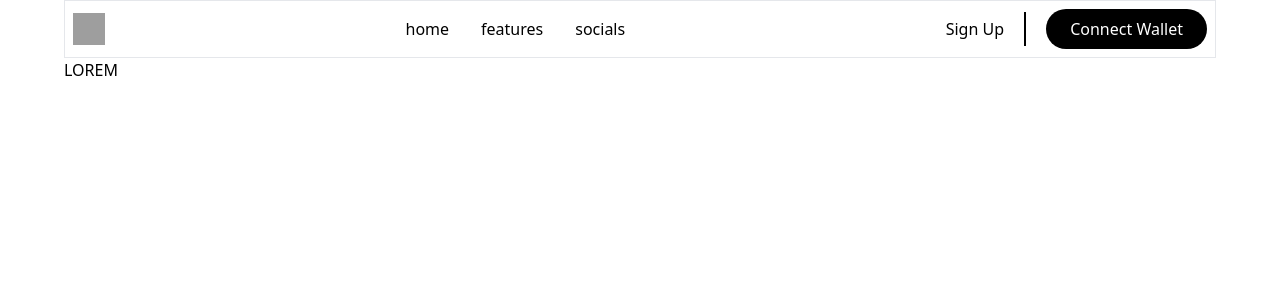
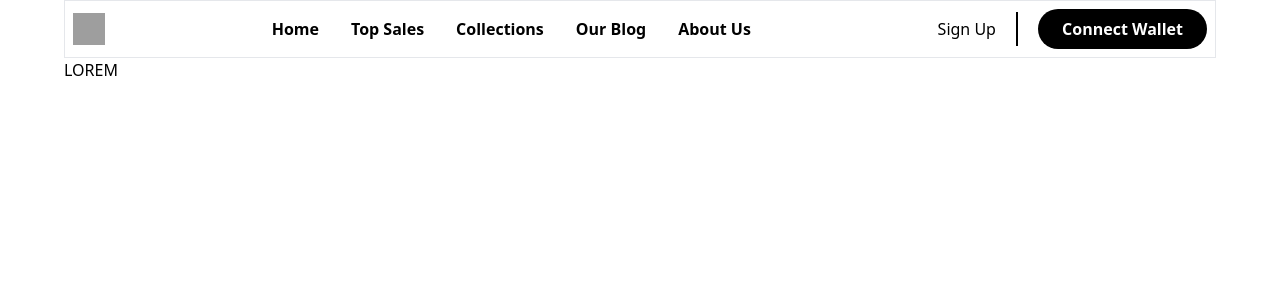
Before and after one commit to heyolaniran/figma-to-code-ed2-week1, a Next.js app: page / in a window 1280 px wide. Shown: the top 300 px of the page. Built offline with nearby package versions, Linux system fonts and the light colour scheme; grey boxes are pictures that could not be loaded.

Commit message:
fix: navs formats & links uptimise

```diff
--- a/src/app/layout.tsx
+++ b/src/app/layout.tsx
@@ -17,13 +17,9 @@ export default function RootLayout({
 }>) {
   return (
     <html lang="en">
-
       <body className="container px-16">
         <NavBar />
-        <main className="relative overflow-hidden">
-           {children}
-        </main>
-
+        <main className="relative overflow-hidden">{children}</main>
       </body>
     </html>
   );
--- a/src/components/NavBar.tsx
+++ b/src/components/NavBar.tsx
@@ -1,29 +1,37 @@
-
-import Image from "next/image"
-import Link from "next/link"
-export default function NavBar(){
-
+import { links } from "@/constants";
+import Image from "next/image";
+import Link from "next/link";
+export default function NavBar() {
   return (
-        <nav className="flex items-center justify-between border border-spacing-2 px-2 border-gray-200">
-            <Image src={'/logo.svg'} alt="logo" width={32} height={32} className="w-8 h-8 " />
+    <nav className="flex font-semibold items-center justify-between border border-spacing-2 px-2 border-gray-200">
+      <Image
+        src={"/logo.svg"}
+        alt="logo"
+        width={32}
+        height={32}
+        className="w-8 h-8 "
+      />
 
       <div className="inline-flex p-4">
-                {['home', 'features', 'socials'].map((link) => (
-                <div key={link} className="px-4">
-                    {link}
-                </div>
+        {links.map((link) => (
+          <Link href={link.link} key={link.id} className="px-4">
+            {link.name}
+          </Link>
         ))}
       </div>
 
       <div className="">
-                <Link href={'/'} className=" border-r-2 px-[20px] mr-4 py-1.5 items-center border-black border-spacing-4 font-normal text-base">
+        <Link
+          href={"/"}
+          className=" border-r-2 px-[20px] mr-4 py-1.5 items-center border-black border-spacing-4 font-normal text-base"
+        >
           Sign Up
-                </Link> {" "}
-
-
-                <button className=" bg-black rounded-[42px] px-6 py-2 text-center text-white"> Connect Wallet  </button>
+        </Link>{" "}
+        <button className=" bg-black rounded-[42px] px-6 py-2 text-center text-white">
+          {" "}
+          Connect Wallet{" "}
+        </button>
       </div>
-
     </nav>
-    )
+  );
 }
--- /dev/null
+++ b/src/constants/index.ts
@@ -0,0 +1,29 @@
+import { LinksType } from "@/types";
+
+export const links: LinksType[] = [
+  {
+    id: 1,
+    name: "Home",
+    link: "",
+  },
+  {
+    id: 2,
+    name: "Top Sales",
+    link: "",
+  },
+  {
+    id: 3,
+    name: "Collections",
+    link: "",
+  },
+  {
+    id: 4,
+    name: "Our Blog",
+    link: "",
+  },
+  {
+    id: 5,
+    name: "About Us",
+    link: "",
+  },
+];
--- /dev/null
+++ b/src/types/index.ts
@@ -0,0 +1,5 @@
+export type LinksType = {
+  id: number;
+  name: string;
+  link: string;
+};
```
Also changed, not shown: package.json (+7 -5 lines), src/app/page.tsx (+1 -6 lines), 1 other file (tests, documents, lock files or other folders). Lines whose indentation alone changed are shown as unchanged.
